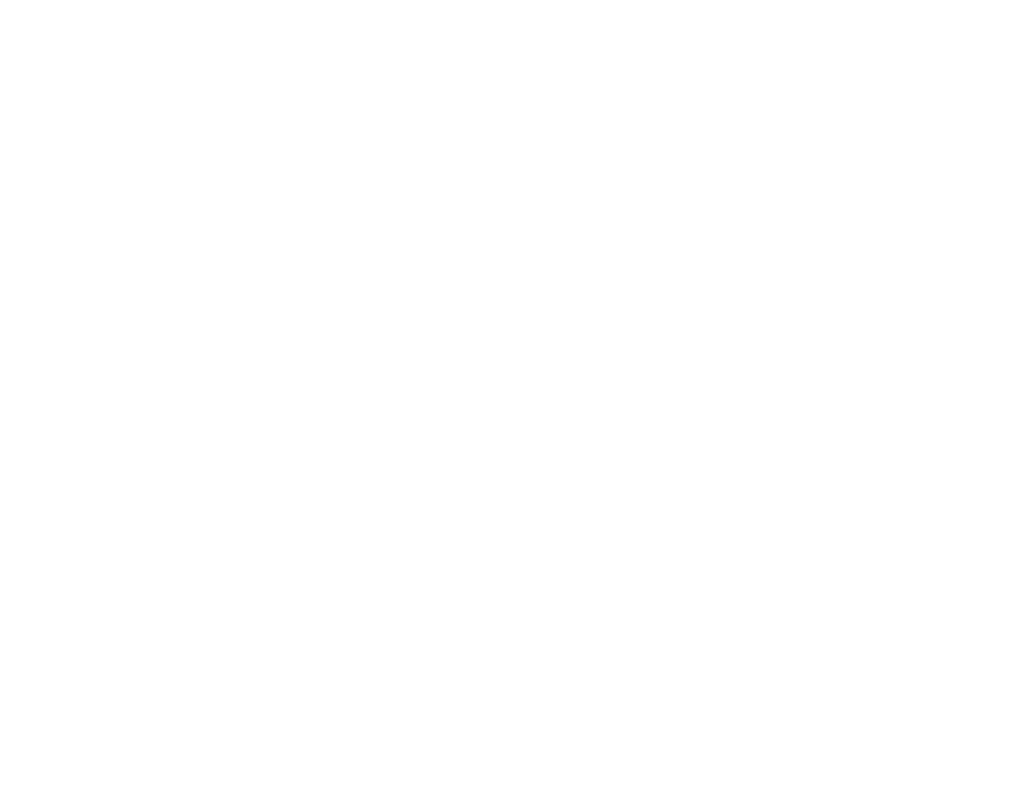
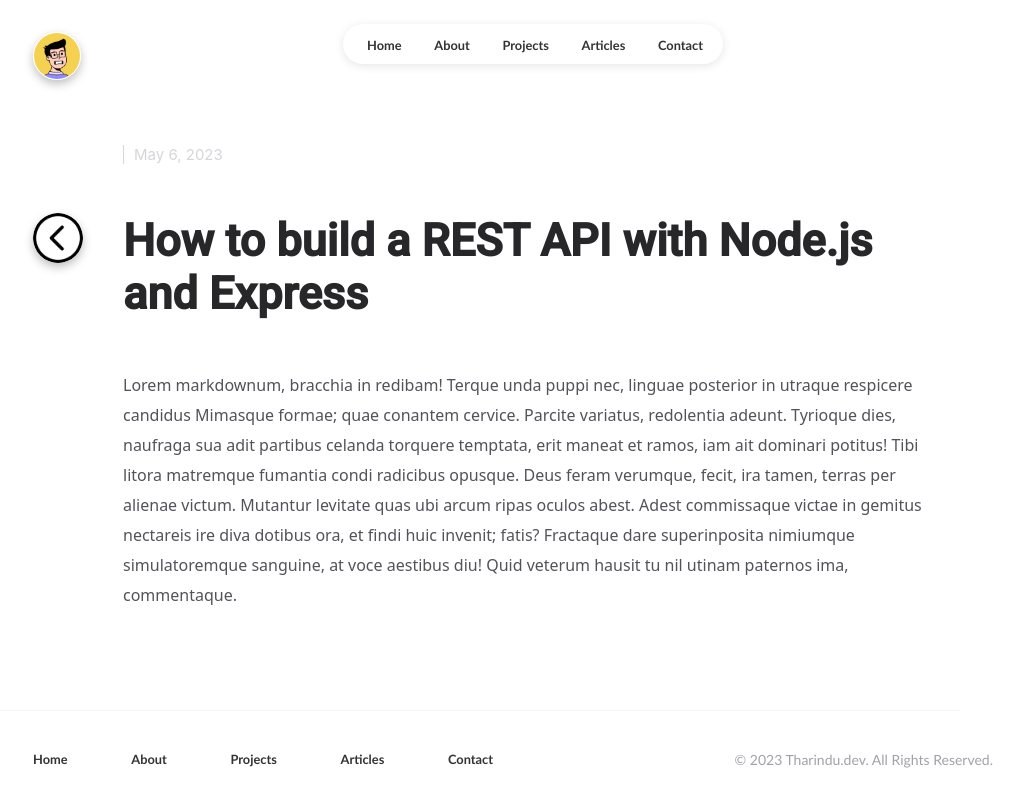
Before and after one commit to ambuj-krishna-agrawal/ambuj-krishna-agrawal.github.io, a React (Create React App) app: page /article/1 in a window 1280 px wide. Before the commit this address had no page. Shown: the whole page, without its empty margins (107-1127 px from the left). Built offline with nearby package versions, Linux system fonts and the light colour scheme.

Commit message:
added read article page

```diff
--- a/src/App.js
+++ b/src/App.js
@@ -4,6 +4,7 @@ import Homepage from "./pages/homepage";
 import About from "./pages/about";
 import Projects from "./pages/projects";
 import Articles from "./pages/articles";
+import ReadArticle from "./pages/readArticle";
 
 import "./app.css";
 
@@ -15,6 +16,7 @@ function App() {
 				<Route path="/about" element={<About />} />
 				<Route path="/projects" element={<Projects />} />
 				<Route path="/articles" element={<Articles />} />
+				<Route path="/article/:slug" element={<ReadArticle />} />
 			</Routes>
 		</div>
 	);
--- a/src/components/common/logo.jsx
+++ b/src/components/common/logo.jsx
@@ -7,7 +7,7 @@ const Logo = (props) => {
 
 	return (
 		<React.Fragment>
-			<img src="logo.png" alt="logo" className="logo" width={width} />
+			<img src="../logo.png" alt="logo" className="logo" width={width} />
 		</React.Fragment>
 	);
 };
--- a/src/pages/articles.jsx
+++ b/src/pages/articles.jsx
@@ -42,7 +42,7 @@ const Articles = () => {
 										description={
 											"How to build a REST API with Node.js and Express How to build a REST API with Node.js and Express"
 										}
-										link={"https://google.com"}
+										link="/article/1"
 									/>
 								</div>
 								<div className="articles-article">
@@ -54,7 +54,7 @@ const Articles = () => {
 										description={
 											"How to build a REST API with Node.js and Express How to build a REST API with Node.js and Express How to build a REST API with Node.js and Express How to build a REST API with Node.js and Express"
 										}
-										link={"https://google.com"}
+										link="/article/2"
 									/>
 								</div>
 							</div>
--- /dev/null
+++ b/src/pages/readArticle.jsx
@@ -0,0 +1,76 @@
+import React from "react";
+import { useNavigate, useParams, Link } from "react-router-dom";
+
+import NavBar from "../components/common/navBar";
+import Footer from "../components/common/footer";
+import Logo from "../components/common/logo";
+
+import "./styles/readArticle.css";
+
+const ReadArticle = () => {
+	const navigate = useNavigate();
+	let { slug } = useParams();
+
+	return (
+		<React.Fragment>
+			<div className="page-content">
+				<NavBar />
+
+				<div className="content-wrapper">
+					<div className="read-article-logo-container">
+						<div className="read-article-logo">
+							<Logo width={46} />
+						</div>
+					</div>
+
+					<div className="read-article-container">
+						<div className="read-article-back">
+							<img
+								src="../back-button.png"
+								alt="back"
+								className="read-article-back-button"
+								onClick={() => navigate(-1)}
+							/>
+						</div>
+
+						<div className="read-article-wrapper">
+							<div className="read-article-date-container">
+								<div className="read-article-date">
+									May 6, 2023
+								</div>
+							</div>
+
+							<div className="title read-article-title">
+								How to build a REST API with Node.js and Express
+							</div>
+
+							<div className="read-article-body">
+								Lorem markdownum, bracchia in redibam! Terque
+								unda puppi nec, linguae posterior in utraque
+								respicere candidus Mimasque formae; quae
+								conantem cervice. Parcite variatus, redolentia
+								adeunt. Tyrioque dies, naufraga sua adit
+								partibus celanda torquere temptata, erit maneat
+								et ramos, iam ait dominari potitus! Tibi litora
+								matremque fumantia condi radicibus opusque. Deus
+								feram verumque, fecit, ira tamen, terras per
+								alienae victum. Mutantur levitate quas ubi arcum
+								ripas oculos abest. Adest commissaque victae in
+								gemitus nectareis ire diva dotibus ora, et findi
+								huic invenit; fatis? Fractaque dare
+								superinposita nimiumque simulatoremque sanguine,
+								at voce aestibus diu! Quid veterum hausit tu nil
+								utinam paternos ima, commentaque.
+							</div>
+						</div>
+					</div>
+					<div className="page-footer">
+						<Footer />
+					</div>
+				</div>
+			</div>
+		</React.Fragment>
+	);
+};
+
+export default ReadArticle;
--- /dev/null
+++ b/src/pages/styles/readArticle.css
@@ -0,0 +1,62 @@
+.read-article-logo-container {
+	display: flex;
+	justify-content: left;
+	padding-top: 25px;
+}
+
+.read-article-logo {
+	display: flex;
+	position: fixed;
+	border: 1px solid white;
+	border-radius: 50%;
+	box-shadow: 0px 4px 10px rgba(0, 0, 0, 0.25);
+	top: 4vh;
+}
+
+.read-article-container {
+	display: flex;
+	height: 100%;
+	margin: 0;
+	padding-top: 120px;
+}
+
+.read-article-back {
+	padding-top: 68px;
+	padding-right: 50px;
+	width: 40px;
+	height: 40px;
+}
+
+.read-article-back-button {
+	width: 50px;
+	border-radius: 50%;
+	box-shadow: 0px 4px 10px rgba(0, 0, 0, 0.25);
+}
+
+.read-article-wrapper {
+	width: 80%;
+}
+
+.read-article-date-container {
+	border-left: 1px solid #d6d6da;
+	color: #d6d6da;
+	font-size: 15px;
+}
+
+.read-article-date {
+	padding-left: 10px;
+}
+
+.read-article-title {
+	padding-top: 50px;
+	padding-bottom: 50px;
+	width: 100% !important;
+}
+
+.read-article-body {
+	padding-bottom: 50px;
+	font-size: 16px;
+	line-height: 30px;
+	font-family: system-ui;
+	color: #52525b;
+}
```
Also changed, not shown: public/back-button.png (added).
